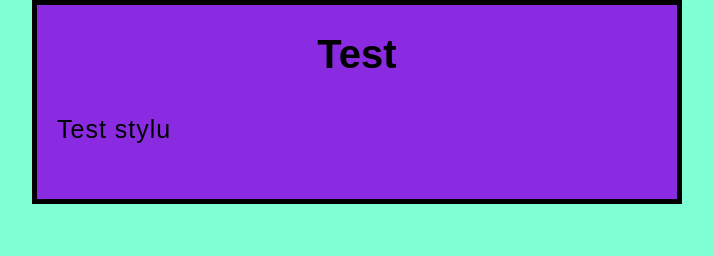
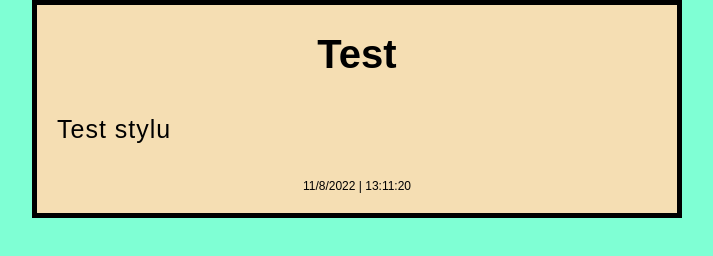
Before and after one commit to luckylukeex/luckylukeex.github.io, a plain HTML site: page index.html in a window 1280 px wide. Shown: the whole page, without its empty margins (283-996 px from the left). Drawn offline with Linux system fonts and the light colour scheme; a web font is replaced by a local one.

Commit message:
testing js

```diff
--- a/index.html
+++ b/index.html
@@ -15,9 +15,11 @@
 
         <link href="style.css" rel="stylesheet" type="text/css">
         <link href="https://fonts.googleapis.com/css2?family=Finlandica:ital@1&display=swap" rel="stylesheet">
+        <script type="text/javascript" src="main.js"></script>
     </head>
-    <body>
+    <body onload="lic();">
         <h1>Test</h1>
         <p>Test stylu</p>
+        <div id="content"></div>
     </body>
 </html>
--- /dev/null
+++ b/main.js
@@ -0,0 +1,18 @@
+function lic()
+        {
+            var teraz = new Date();
+
+            var dzien = teraz.getDate();
+            var miesiac = teraz.getMonth()+1;
+            var rok = teraz.getFullYear();
+
+            var godzina = teraz.getHours();
+            if(godzina<10) godzina = "0"+godzina;
+            var minuta = teraz.getMinutes();
+            if(minuta<10) minuta = "0"+minuta;
+            var sekunda = teraz.getSeconds();
+            if(sekunda<10) sekunda = "0"+sekunda;
+
+            document.getElementById("content").innerHTML = dzien+"/"+miesiac+"/"+rok+" | "+godzina+":"+minuta+":"+sekunda;
+            setTimeout("lic()",1000);
+        }
--- a/style.css
+++ b/style.css
@@ -6,7 +6,7 @@ html {
 body {
     width: 600px;
     margin: 0 auto;
-    background-color: blueviolet;
+    background-color: wheat;
     padding: 0 20px 20px 20px;
     border: 5px solid black;
 }
@@ -19,3 +19,6 @@ p {
     line-height: 2;
     letter-spacing: 1px;
 }
+div {
+    text-align: center;
+}
```
